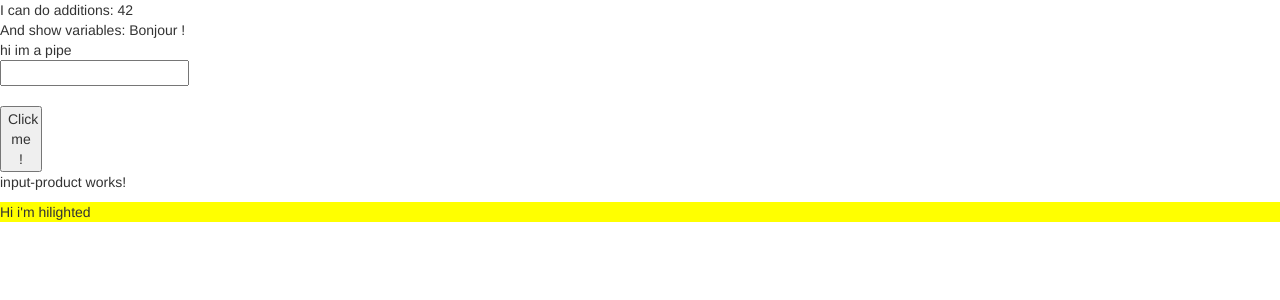
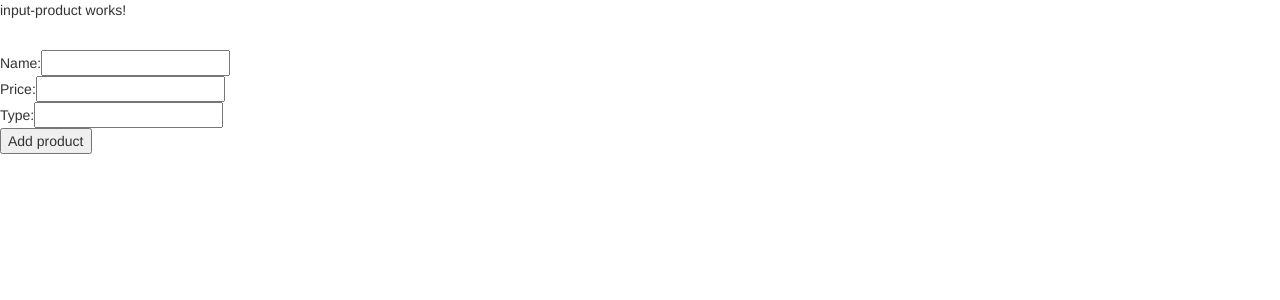
Before and after one commit to junglemove/angular-jour2, an Angular app: page / in a window 1280 px wide. Shown: the top 300 px of the page. Built offline with nearby package versions, Linux system fonts and the light colour scheme.

Commit message:
Exo1: input-product with one simple controller input-product.component.ts

```diff
--- a/src/app/app.component.html
+++ b/src/app/app.component.html
@@ -1,4 +1,4 @@
-<div>
+<div *ngIf="false">
 	I can do additions: {{ 1 + 41 }}
 	<br>
 	And show variables: {{ message }}
@@ -10,9 +10,9 @@
 	{{ inputVal.value }}
 	<br>
 	<button [style.width.px]="mySize" (click)="onClick(inputVal.value)">Click me !</button>
-	<app-input-product></app-input-product>
-
 </div>
 <app-input-output *ngIf="false"></app-input-output>
+<p appHighlight *ngIf="false">Hi i'm hilighted</p>
 
-<p appHighlight>Hi i'm hilighted</p>
+
+<app-input-product></app-input-product>
--- a/src/app/app.component.ts
+++ b/src/app/app.component.ts
@@ -15,6 +15,8 @@ import { Store } from './data/store'
 	styleUrls: ['./app.component.css']
 })
 export class AppComponent {
+  	private products:Product[];
+
 	message = 'Bonjour !'
 	mySize = 42
 	order = new Order('order 1', [new Product('name', 42)], this.onOrder)
--- a/src/app/input-product/input-product.component.html
+++ b/src/app/input-product/input-product.component.html
@@ -1,3 +1,14 @@
 <p>
   input-product works!
 </p>
+<div>
+  <br>
+  Name:<input #name>
+  <br>
+  Price:<input #price>
+  <br>
+  Type:<input #type>
+  <br>
+<button (click)="onClick(name.value, price.value, type.value)">Add product</button>
+</div>
+<div>
--- a/src/app/input-product/input-product.component.ts
+++ b/src/app/input-product/input-product.component.ts
@@ -1,4 +1,4 @@
-import { Component, OnInit } from '@angular/core';
+import { Component, OnInit, Input, Output, EventEmitter } from '@angular/core';
 import { Product } from '../data/product';
 
 @Component({
@@ -8,9 +8,26 @@ import { Product } from '../data/product';
 })
 export class InputProductComponent implements OnInit {
 
+  private products:Product[] = [];
+
+  @Input() name: string;
+  @Input() price: string;
+  @Input() type: string;
+
   constructor() { }
 
   ngOnInit() {
   }
 
+  //Event emitter from angular, templated on string (can only emit string)
+  @Output() onSubmit = new EventEmitter()
+  i = 0;
+
+  onClick(name: string, price:string, type:string){
+    this.products.push(new Product(name, Number.parseInt(price), type));
+    for(var i=0; i<this.products.length ; i++){
+        console.log("Name: "+ this.products[i].name);
+    }
+  }
+
 }
```
Also changed, not shown: 1 other file (tests, documents, lock files or other folders).
